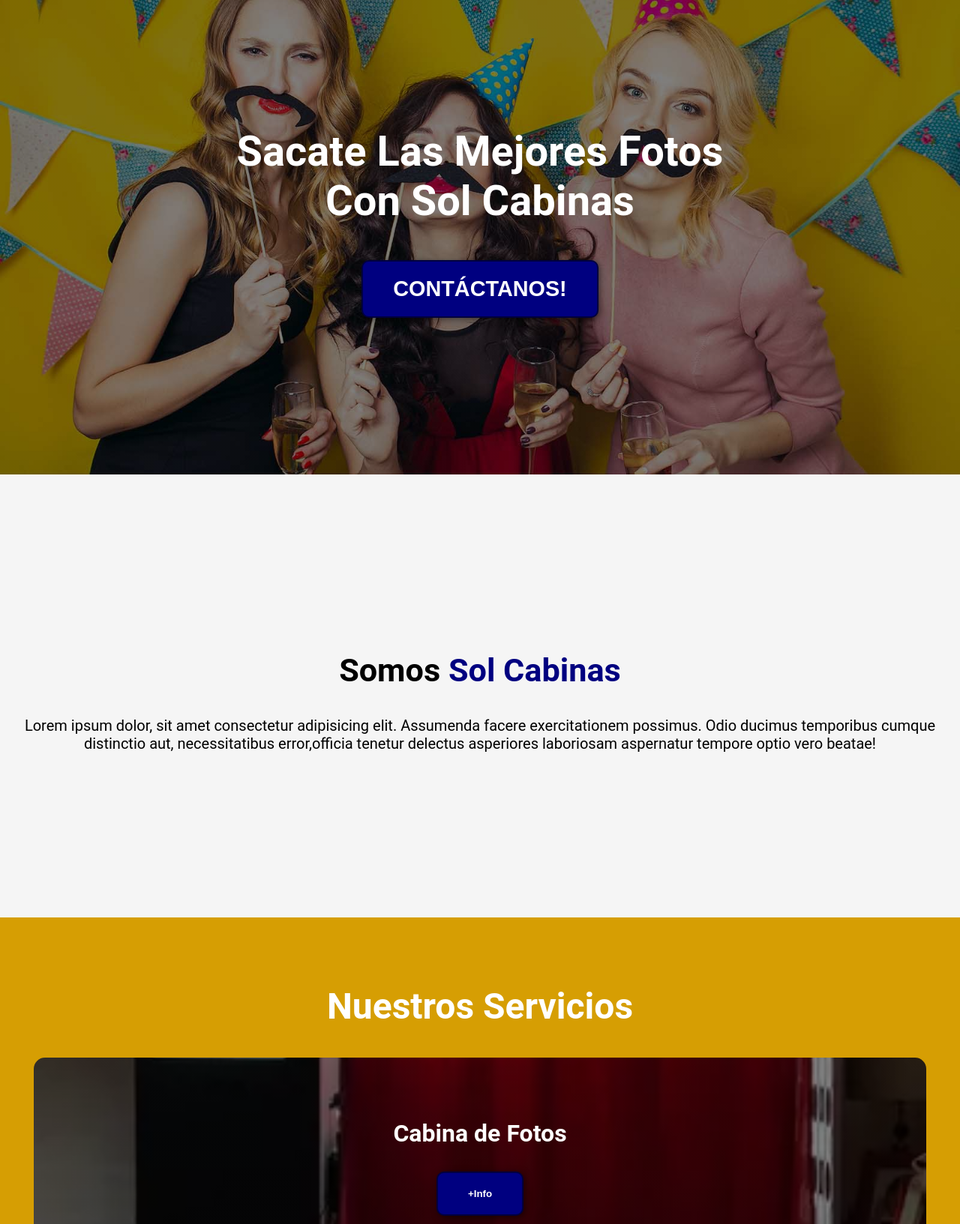
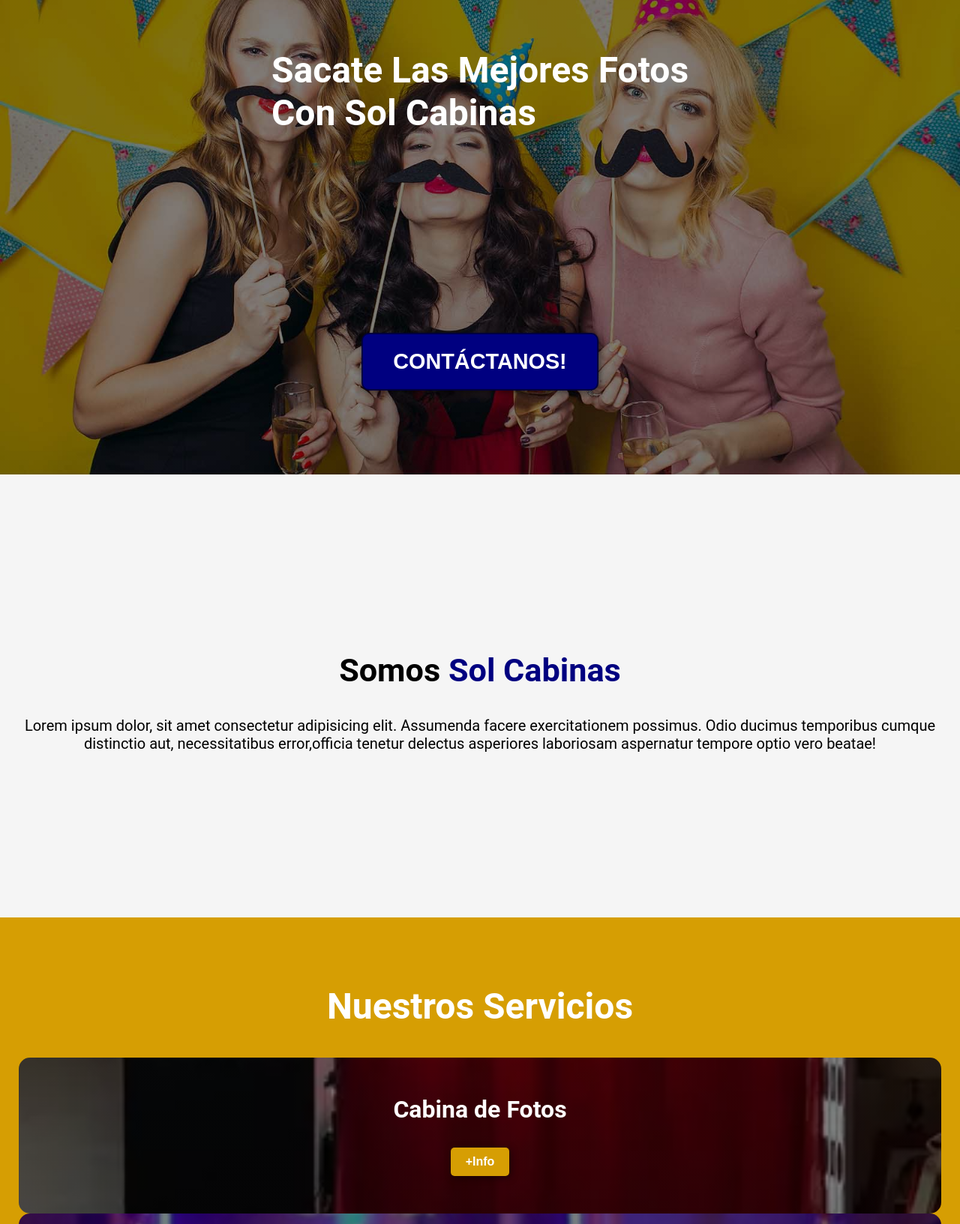
Before and after one commit to NachoH22/PreEntrega-IgnacioHuelmo, a plain HTML site: page index.html in a window 1280 px wide. Shown: the part 87-1720 px from the top of the page at 75% size. Drawn offline with Linux system fonts and the light colour scheme.

Commit message:
Update index.css

```diff
--- a/index.css
+++ b/index.css
@@ -76,32 +76,36 @@ header a:hover{
     color: navy
 }
 
-#hero{
-
-    display: flex;
-    align-items: center;
-    justify-content: center;
-    text-align: center;
-    flex-direction: column;
+#hero {
+    display: grid;
+    place-items: center;
     height: 90vh;
     background-image: linear-gradient(
-        0deg,
-        rgba(0, 0, 0, 0.5),
-        rgba(0, 0, 0, 0.5)
+      0deg,
+      rgba(0, 0, 0, 0.5),
+      rgba(0, 0, 0, 0.5)
     )
     ,url("media/cabinaa.jpg");
     background-repeat: no-repeat;
     background-size: cover;
     background-position: center center;
-}
+  }
 
-#hero h1{
+  .hero-container {
+    display: grid;
+    gap: 1em;
+    text-align: center;
+  }
+
+  #hero h1 {
     color: white;
-}
+    font-size: 3em;
+  }
 
-#hero button{
+  #hero button {
     font-size: 1.8em;
-}
+  }
+
 
 
 #somos-sol-cabinas .container{
@@ -114,9 +118,6 @@ header a:hover{
     background-color: rgb(214, 158, 3);
     color: white;
     text-align: center;
-}
-#nuestros-servicios .container{
-
     padding: 90px 25px;
 }
 
@@ -129,13 +130,39 @@ header a:hover{
     display: none;
 }
 
-#nuestros-servicios .carta{
+.servicios-grid {
+    display: grid;
+    grid-template-columns: repeat(auto-fit, minmax(250px, 1fr));
+    gap: 20px;
+}
+
+.carta{
     background-position: center center;
     background-size: cover;
     padding: 50px 0px;
-    margin: 20px;
     border-radius: 15px;
+    text-align: center;
+    background-color: white;
+    color: rgb(255, 255, 255);
+}
 
+.carta h3 {
+    margin-top: 0;
+}
+
+.carta button {
+    background-color: rgb(214, 158, 3);
+    color: white;
+    border: none;
+    border-radius: 5px;
+    padding: 10px 20px;
+    font-size: 1em;
+    cursor: pointer;
+    transition: background-color 0.3s ease-in-out;
+}
+
+.carta button:hover {
+    background-color: black;
 }
 
 .carta:first-child{
@@ -200,9 +227,6 @@ header nav{
     padding-right: 20px;
 }
 
-#somos-sol-cabinas{
-
-}
 .somos-sol-cabinas .container{
     display: flex;
 }
@@ -213,6 +237,6 @@ header nav{
         rgba(0,0,0,0.5)
         rgba(0,0,0,0.5)
     );
-    background-size: ;
+
 
 }
```
